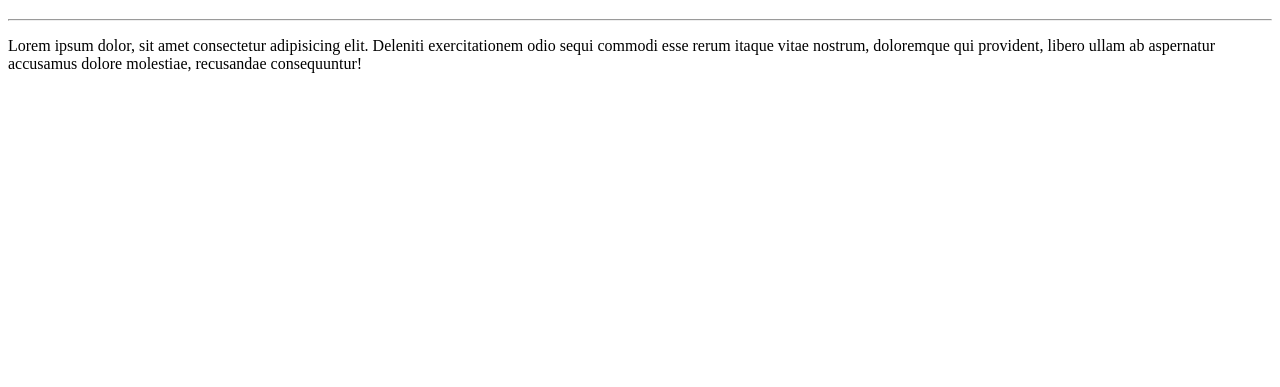
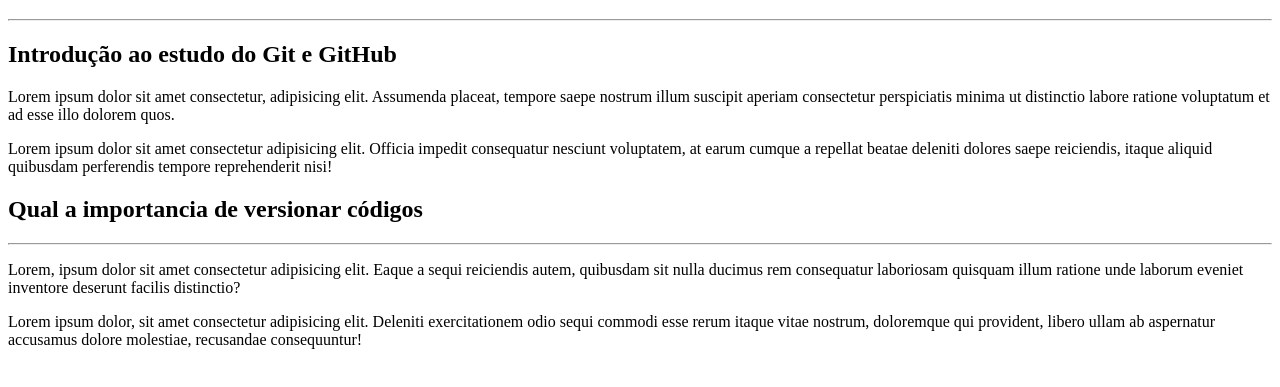
Before and after one commit to corde177/Ola-Mundo, a plain HTML site: page site.exemplo/index.html in a window 1280 px wide. Shown: the part 61-448 px from the top of the page. Drawn offline with Linux system fonts and the light colour scheme.

Commit message:
criei dois paragrafos

```diff
--- a/site.exemplo/index.html
+++ b/site.exemplo/index.html
@@ -8,6 +8,13 @@
 <body>
      <h1>Olá, Mundo!</h1>
      <hr>
+     <h2>Introdução ao estudo do Git e GitHub</h2>
+     <p>Lorem ipsum dolor sit amet consectetur, adipisicing elit. Assumenda placeat, tempore saepe nostrum illum suscipit aperiam consectetur perspiciatis minima ut distinctio labore ratione voluptatum et ad esse illo dolorem quos.</p>
+     <p>Lorem ipsum dolor sit amet consectetur adipisicing elit. Officia impedit consequatur nesciunt voluptatem, at earum cumque a repellat beatae deleniti dolores saepe reiciendis, itaque aliquid quibusdam perferendis tempore reprehenderit nisi!</p>
+
+     <h2>Qual a importancia de versionar códigos</h2>
+     <hr>
+     <p>Lorem, ipsum dolor sit amet consectetur adipisicing elit. Eaque a sequi reiciendis autem, quibusdam sit nulla ducimus rem consequatur laboriosam quisquam illum ratione unde laborum eveniet inventore deserunt facilis distinctio?</p>
      <p>Lorem ipsum dolor, sit amet consectetur adipisicing elit. Deleniti exercitationem odio sequi commodi esse rerum itaque vitae nostrum, doloremque qui provident, libero ullam ab aspernatur accusamus dolore molestiae, recusandae consequuntur!</p>
 </body>
 </html>
```
